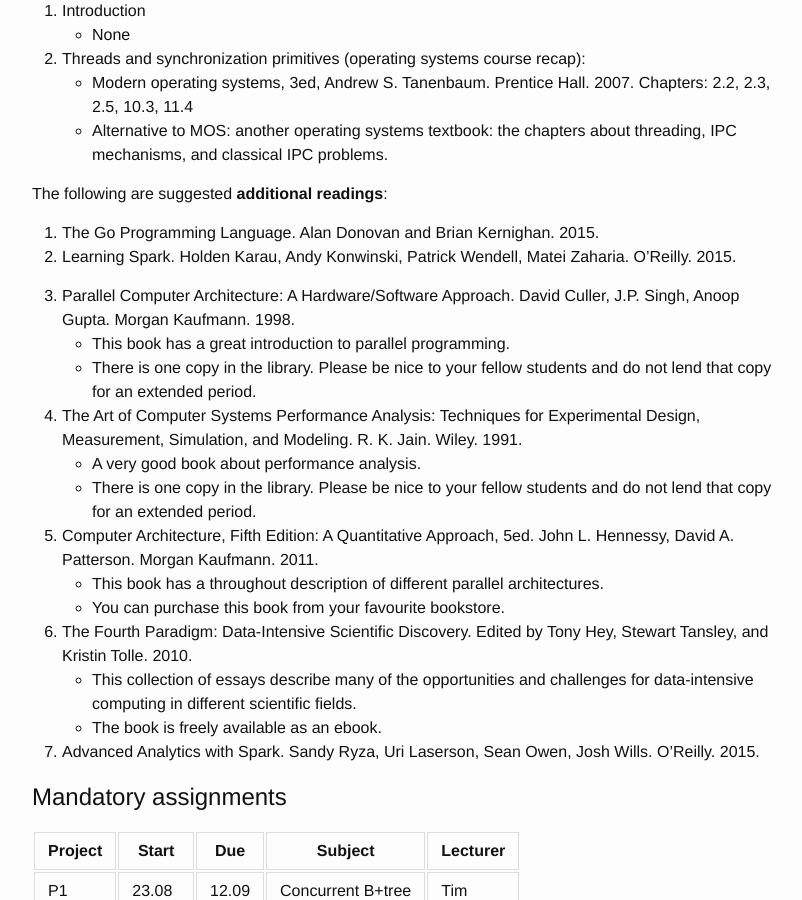
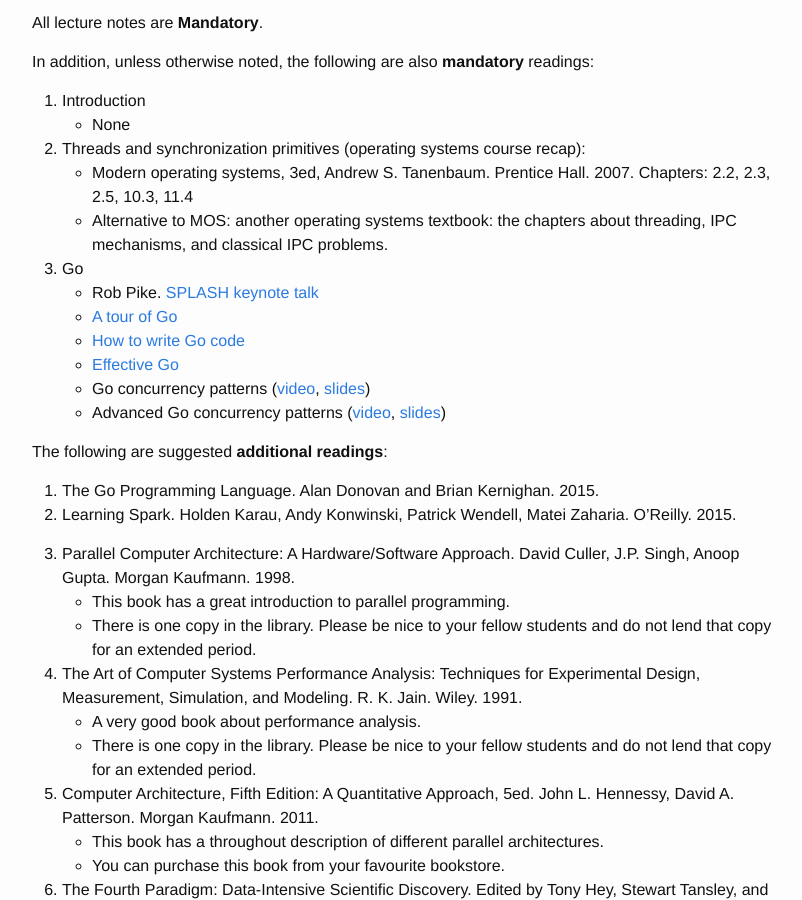
Before and after one commit to uit-inf-2202-f16/uit-inf-2202-f16.github.io, a Jekyll site: the page built from index.md, in a window 1280 px wide and 900 px high, scrolled down 1513 px. Shown: the whole window, without its empty margins (238-1040 px from the left). Built offline with Jekyll 4.4.1, drawn with Linux system fonts in a browser that asks for light colours; some of the changed text lies outside the part shown.

Commit message:
Go readings and excersises.
Link to oblig 1

```diff
--- a/index.md
+++ b/index.md
@@ -52,6 +56,13 @@ In addition, unless otherwise noted, the following are also **mandatory** readin
 2. Threads and synchronization primitives (operating systems course recap):
 - Modern operating systems, 3ed, Andrew S. Tanenbaum. Prentice Hall. 2007. Chapters: 2.2, 2.3, 2.5, 10.3, 11.4
 - Alternative to MOS: another operating systems textbook: the chapters about threading, IPC mechanisms, and classical IPC problems.
+3. Go
+- Rob Pike. [SPLASH keynote talk](http://talks.golang.org/2012/splash.article)
+- [A tour of Go](http://tour.golang.org/)
+- [How to write Go code](http://golang.org/doc/code.html)
+- [Effective Go](http://golang.org/doc/effective_go.html)
+- Go concurrency patterns ([video](http://www.youtube.com/watch?v=f6kdp27TYZs), [slides](http://talks.golang.org/2012/concurrency.slide#1))
+- Advanced Go concurrency patterns ([video](https://www.youtube.com/watch?v=QDDwwePbDtw), [slides](http://talks.golang.org/2013/advconc.slide#1))
 
 The following are suggested **additional readings**:
 
@@ -80,7 +91,7 @@ The following are suggested **additional readings**:
 
 | Project |	Start    | Due      | Subject | Lecturer |
 |---------|----------|----------|---------|----------|
-| P1  	  | 23.08    | 12.09    | Concurrent B+tree| Tim      |
+| P1  	  | 23.08    | 12.09    | [Concurrent B+tree](https://github.com/uit-inf-2202-f16/assignment-1) | Tim      |
 | P2  	  | 13.09    | TBD      | TBA     | Tim      |
 | P3      | 11.10?   | TBD      | TBA     | -        |
 
@@ -99,3 +110,6 @@ Note! The mandatory assignment text and pre-code are available in private reposi
 		3. Sleeping barber
 		4. Dining philosophers
 	4. Modify the code in 3) to use message passing.
+3. Go
+	1. [Take a tour of Go](http://tour.golang.org/welcome/1)
+	2. Implement the classical IPC problems in exercise 2.3. in Go.
```
Also changed, not shown: other parts of index.md (+4 -0 lines).
